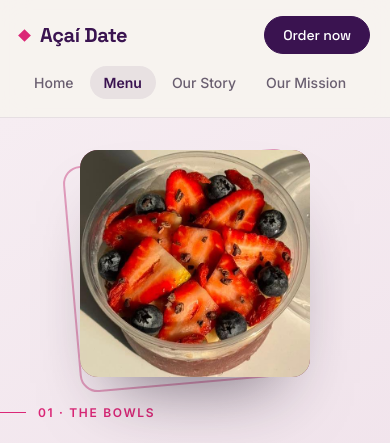
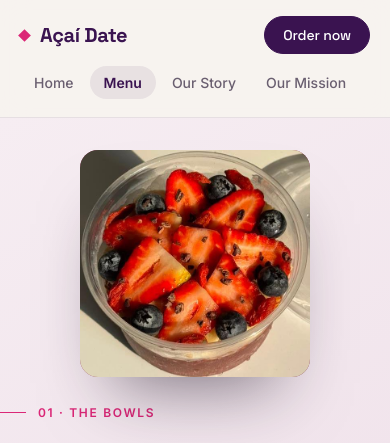
Before and after one commit to zeonchew0324/AcaiDate, a React (Vite) app in the folder app/: page /menu in a window 390 px wide. Shown: the top 443 px of the page. Built offline with nearby package versions, Linux system fonts and the light colour scheme.

Commit message:
Drop the offset outline and hide the frame for photo-less bowls
Co-Authored-By: Claude Fable 5 <noreply@anthropic.com>
Claude-Session: https://claude.ai/code/session_013y5zFzkSZqBjiwimukwUpY

```diff
--- a/app/src/pages/Menu.jsx
+++ b/app/src/pages/Menu.jsx
@@ -105,21 +105,17 @@ export default function Menu() {
                 ref={(el) => (frames.current[i] = el)}
                 style={vars(b)}
               >
-                <div className="bowl-outline"></div>
-                <div className="bowl-photo">
-                  {/* placeholder shows until b.photo exists (img hides itself if the file is missing) */}
-                  <span>[ {b.name} ]</span>
-                  {b.photo && (
+                {/* bowls without a photo show no frame at all */}
+                {b.photo && (
+                  <div className="bowl-photo">
+                    <span>[ {b.name} ]</span>
                     <img
                       src={b.photo}
                       alt={b.name}
-                      style={
-                        b.photoPos ? { objectPosition: b.photoPos } : undefined
-                      }
                       onError={(e) => (e.currentTarget.hidden = true)}
                     />
-                  )}
-                </div>
+                  </div>
+                )}
               </div>
             ))}
           </div>
--- a/app/src/site.css
+++ b/app/src/site.css
@@ -573,18 +573,6 @@ p {
   position: relative;
   opacity: 1;
 }
-/* hand-drawn offset outline echoing the photo blob */
-.bowl-outline {
-  position: absolute;
-  left: -18px;
-  top: 14px;
-  width: 100%;
-  height: 100%;
-  border: 2px solid var(--accent);
-  opacity: 0.4;
-  border-radius: var(--r);
-  transform: rotate(-5deg);
-}
 /* card holding the bowl photo — the photo's own ratio sets its height */
 .bowl-photo {
   position: relative;
@@ -753,10 +741,6 @@ textarea.field {
     max-width: 230px;
     order: -1;
   }
-  .bowl-outline {
-    left: -9px;
-    top: 7px;
-  }
   .menuhero {
     min-height: 0;
   }
```
